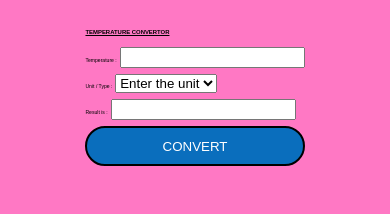
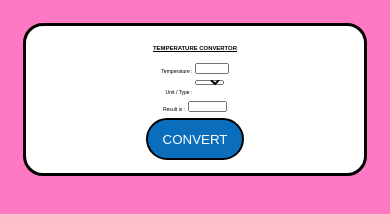
Before and after one commit to sbhowmick11/OIBSIP-LEVEL1-TASK-3, a plain HTML site: page index.html in a window 390 px wide. Drawn offline with Linux system fonts and the light colour scheme.

Commit message:
Update style.css

```diff
--- a/style.css
+++ b/style.css
@@ -1,47 +1,65 @@
-body {
-    background-color: #FF78C4;
+body
+{
+    background-color:#FF78C4;
     display: flex;
     align-items: center;
     justify-content: center;
     margin: 6vw;
-    padding: 0;
-    font-family: Arial, Helvetica, sans-serif;
-    font-size: 1.3vw;
+    padding: 0px;
+    font-family:Arial, Helvetica, sans-serif;
+    font-size:1.3vw;
+
+
 }
 
-.container {
+.b
+{
     background-color: white;
     padding: 40px 30px 10px;
-    border: 3px solid black;
-    margin: 100px auto 20px;
+    border:3px solid black;
+    padding: 1.5vh;
+    margin:100px auto 20px;
     border-radius: 20px;
     text-align: center;
+
+}
+#a
+{
+    width:6.5vw;
+    height:1.3vw;
+
+}
+#b
+{
+    width:7.5vw;
+    height:1.3vw;
+
+}
+#c
+{
+    width:8vw;
+    height:1.3vw;
+
 }
 
-.input-group {
-    margin-bottom: 20px;
+#d
+{
+    background-color:#0A6EBD;
+    color:white;
+    border-radius: 30px;
+    border:2px solid black;
+    height:5vh;
+    width: 25vw;
+
+}
+#d:hover
+{
+    opacity: 0.9;
 }
 
-.input-group label {
-    display: block;
-    margin-bottom: 5px;
+@media screen and (max-width: 768px) {
+    .b {
+       width: 100%;
+       margin: 0;
+    }
 }
-
-.input-group input,
-.input-group select {
-    width: 100%;
-    height: 30px;
-}
-
-#d {
-    background-color: #0A6EBD;
-    color: white;
-    border-radius: 30px;
-    border: 2px solid black;
-    height: 40px;
-    width: 100%;
-}
-
-#d:hover {
-    opacity: 0.9;
-}
```
